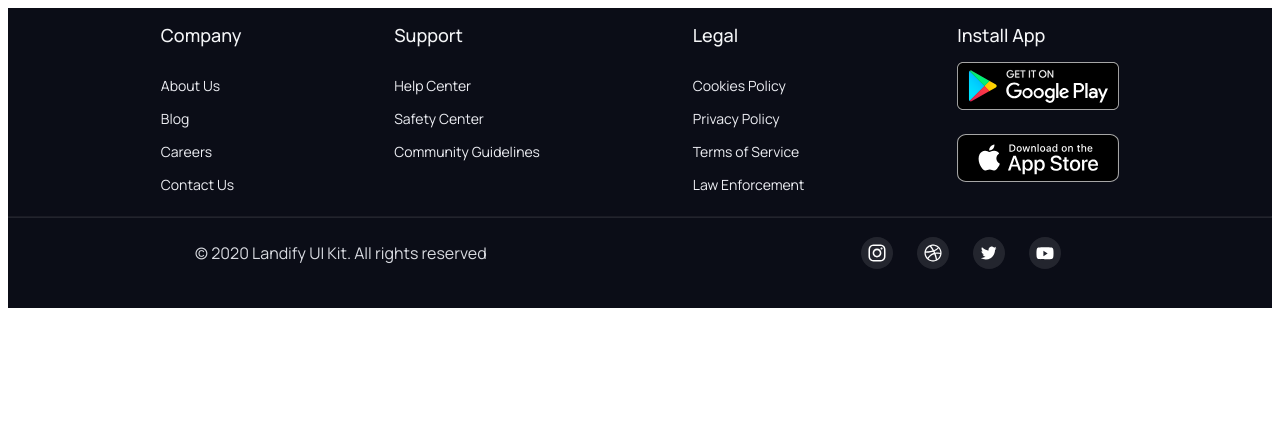
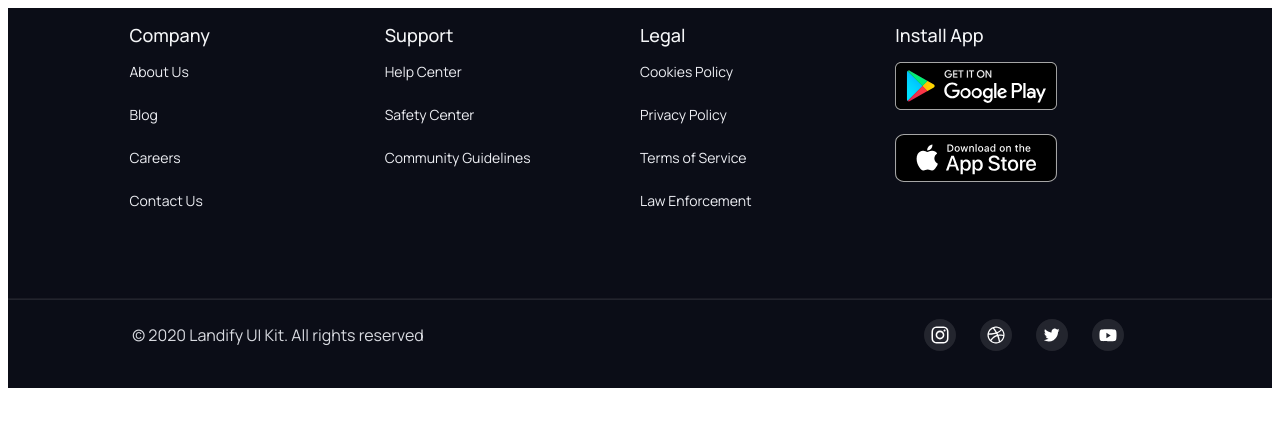
Before and after one commit to eftalozturk/deneme, a plain HTML site: page Bolum4/Class1/index.html in a window 1280 px wide. Drawn offline with Linux system fonts and the light colour scheme.

Commit message:
duzenleme

```diff
--- a/Bolum4/Class1/index.html
+++ b/Bolum4/Class1/index.html
@@ -14,28 +14,28 @@
         <section class="page">
             <section class="content">
                 <h2 class="title">Company</h2>
-                <section>
-                    <p class="article">About Us</p>
-                    <p class="article">Blog</p>
-                    <p class="article">Careers</p>
-                    <p class="article">Contact Us</p>
+                <section class="content-2">
+                    <a class="article">About Us</a>
+                    <a class="article">Blog</a>
+                    <a class="article">Careers</a>
+                    <a class="article">Contact Us</a>
                 </section>
             </section>
             <section class="content">
                 <h2 class="title">Support</h2>
-                <section>
-                    <p class="article">Help Center</p>
-                    <p class="article">Safety Center</p>
-                    <p class="article">Community Guidelines</p>
+                <section class="content-2">
+                    <a class="article">Help Center</a>
+                    <a class="article">Safety Center</a>
+                    <a class="article">Community Guidelines</a>
                 </section>
             </section>
             <section class="content">
                 <h2 class="title">Legal</h2>
-                <section>
-                    <p class="article">Cookies Policy</p>
-                    <p class="article">Privacy Policy</p>
-                    <p class="article">Terms of Service</p>
-                    <p class="article">Law Enforcement</p>
+                <section class="content-2">
+                    <a class="article">Cookies Policy</a>
+                    <a class="article">Privacy Policy</a>
+                    <a class="article">Terms of Service</a>
+                    <a class="article">Law Enforcement</a>
                 </section>
             </section>
             <section class="content">
--- a/Bolum4/Class1/style.css
+++ b/Bolum4/Class1/style.css
@@ -2,17 +2,21 @@ body {
     font-family: 'Manrope', sans-serif;
 }
 .page{
+    width: 1110px;
     display: flex;
-    justify-content: space-evenly;
     align-items: stretch;
+    margin: 0px auto;
+    justify-content: center;
 }
 .page-1{
     display: flex;
-    justify-content: space-around;
+    justify-content: center;
+    column-gap: 500px;
 }
 .article{
     color: #eeeff4;
     font-size: 14px;
+    margin-bottom: 24px;
 }
 .title{
     color: #f4f5f7;
@@ -22,19 +26,30 @@ body {
 .line{
   opacity: 0.1;
   background-color: #ffffff;
+  margin-block-start: 64px;
 }
 .content{
+    display: flex;
+    flex-direction: column;
+    width: 23%;
+}
+.content-2{
     display: flex;
     flex-direction: column;
 }
 .img{
     margin-bottom: 24px;
+    width: 162px;
+    height: 48px;
 }
 .article-1{
+    display: flex;
     color: #d9dbe1;
 }
 .icon{
     margin-right: 24px;
+    width: 32px;
+    height: 32px;
 }
 .content-1{
     display: flex;
@@ -42,5 +57,5 @@ body {
 }
 .page-2{
     background-color: #0b0d17;
-    height: 300px;
+    height: 380px;
 }
```
